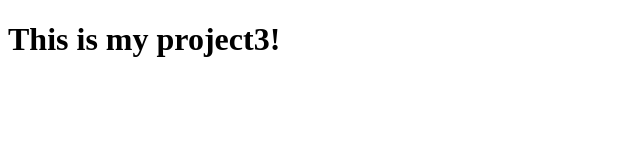
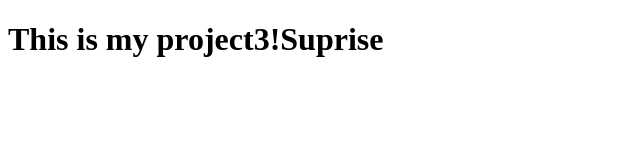
Before and after one commit to DharshiniMR/project3, a plain HTML site: page index.html in a window 1280 px wide. Shown: the whole page, without its empty margins (0-640 px from the left). Drawn offline with Linux system fonts and the light colour scheme.

Commit message:
Added something new

```diff
--- a/index.html
+++ b/index.html
@@ -6,7 +6,7 @@
     <title>Document</title>
 </head>
 <body>
-    <h1>This is my project3!
+    <h1>This is my project3!Suprise
 
     </h1>
 </body>
```
